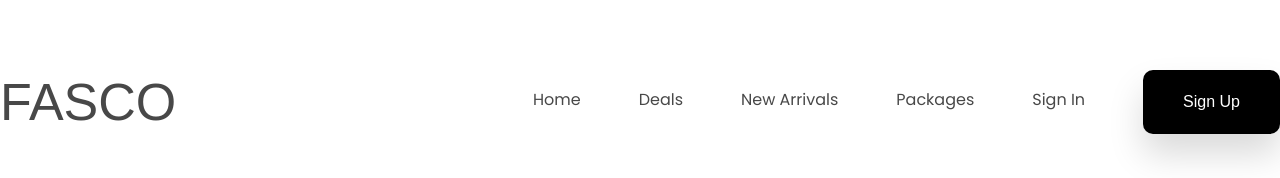
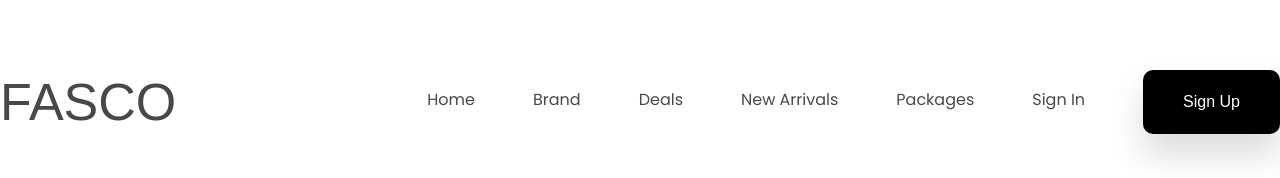
Before and after one commit to AnastasiiaBulba/fasco-e-commerce, a React (Vite) app: page / in a window 1280 px wide. Shown: the top 178 px of the page. Built offline with nearby package versions, Linux system fonts and the light colour scheme; a web font is replaced by a local one.

Commit message:
navigation section scrol

```diff
--- a/package.json
+++ b/package.json
@@ -14,6 +14,7 @@
     "react": "^18.3.1",
     "react-dom": "^18.3.1",
     "react-router-dom": "^7.0.2",
+    "react-scroll": "^1.9.0",
     "react-slick": "^0.30.2",
     "slick-carousel": "^1.8.1"
   },
--- a/src/components/Section/Brand/Brand.jsx
+++ b/src/components/Section/Brand/Brand.jsx
@@ -3,7 +3,7 @@ import BrandCarousel from "./BrandCarousel";
 
 const Brand = () => {
   return (
-    <section className={css.brand}>
+    <section id="brand" className={css.brand}>
       <BrandCarousel />
     </section>
   );
--- a/src/components/ToReuse/HeaderReuse/HeaderReuse.jsx
+++ b/src/components/ToReuse/HeaderReuse/HeaderReuse.jsx
@@ -1,4 +1,5 @@
 import { Link } from "react-router-dom";
+import { Link as ScrollLink } from "react-scroll";
 import css from "./HeaderReuse.module.css";
 import BurgerMenu from "../../BurgerMenu/BurgerMenu";
 
@@ -14,6 +15,17 @@ const HeaderReuse = () => {
         <Link to="/" className={css.navItem}>
           Home
         </Link>
+
+        {/* Для прикладу. В вайлі секції brand додано id а в HomePage додано Element */}
+        <ScrollLink
+          to="brand"
+          smooth={true}
+          duration={500}
+          className={css.navItem}
+        >
+          Brand
+        </ScrollLink>
+
         <Link to="/deals" className={css.navItem}>
           Deals
         </Link>
--- a/src/pages/HomePage/HomePage.jsx
+++ b/src/pages/HomePage/HomePage.jsx
@@ -1,4 +1,5 @@
 // import css from "./HomePage.module.css";
+import { Element } from "react-scroll";
 import HeaderReuse from "../../components/ToReuse/HeaderReuse/HeaderReuse";
 import Hero from "../../components/Section/Hero/Hero";
 import Brand from "../../components/Section/Brand/Brand";
@@ -8,7 +9,9 @@ const HomePage = () => {
     <div>
       <HeaderReuse />
       <Hero />
-      <Brand />
+      <Element name="brand">
+        <Brand />
+      </Element>
     </div>
   );
 };
```
Also changed, not shown: vercel.json (added), 1 other file (tests, documents, lock files or other folders).
